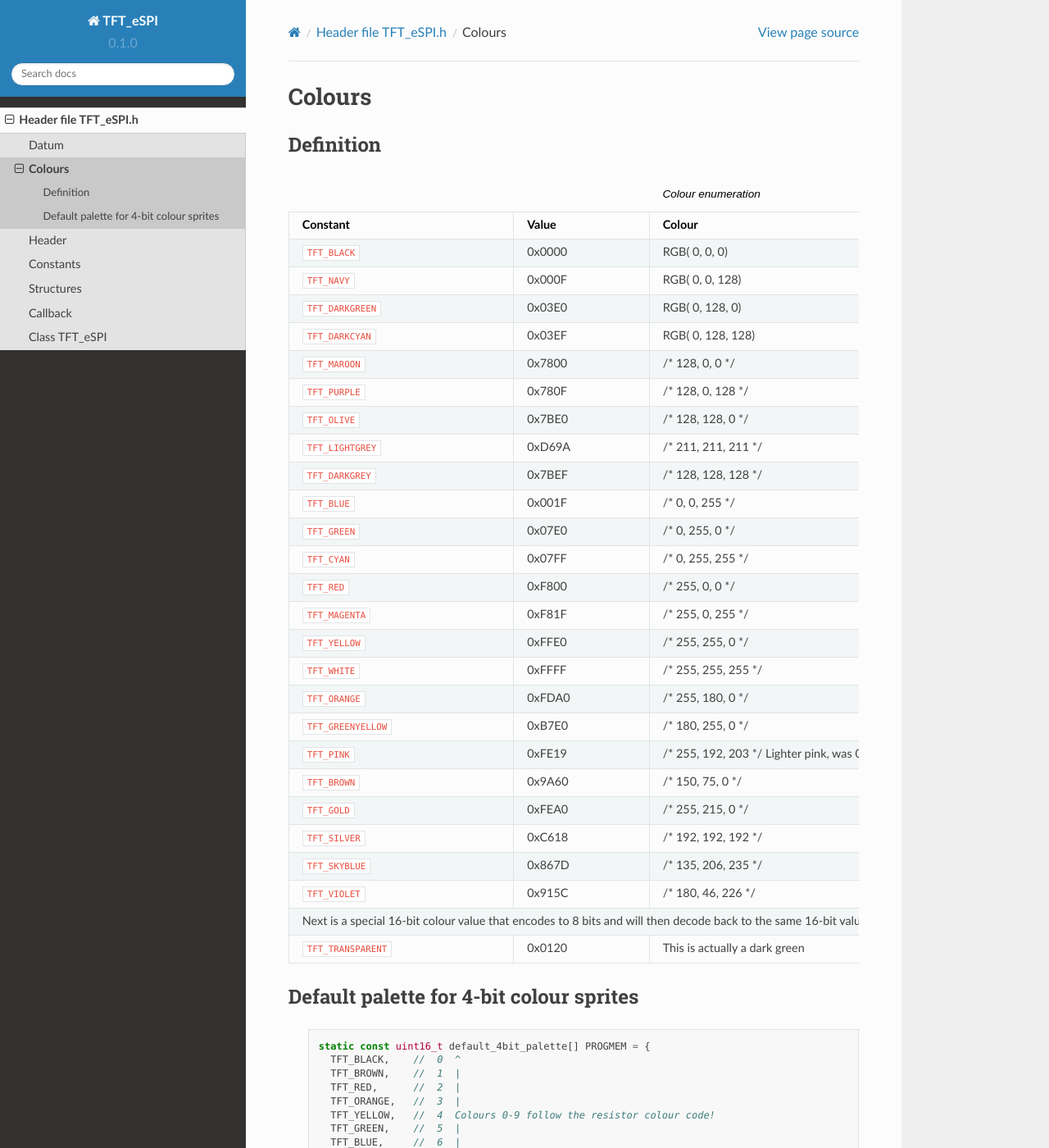
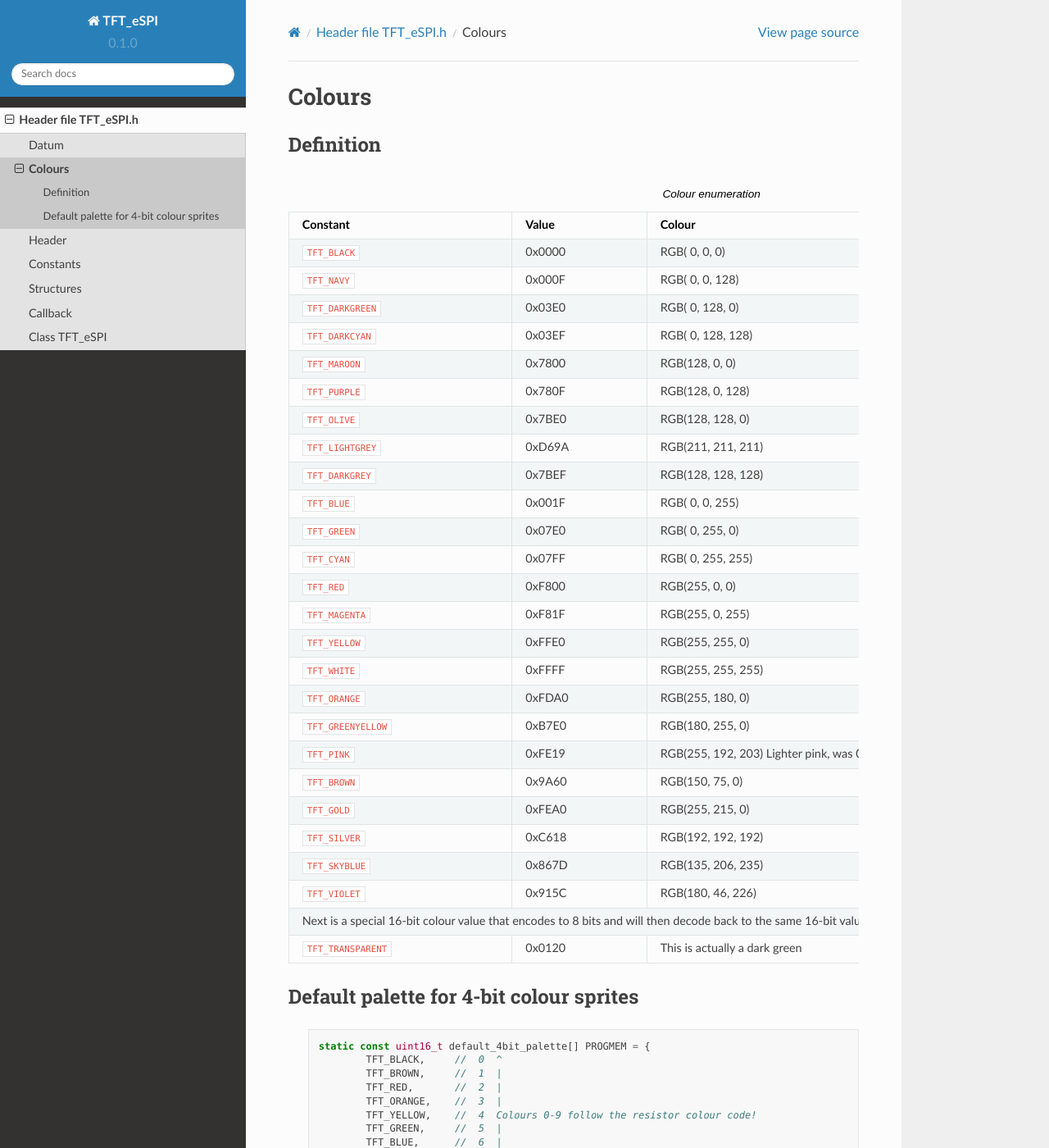
Before and after one commit to Marcussacapuces91/doc-TFT_eSPI, a Sphinx documentation site: the page built from docs/source/colours.rst, in a window 1280 px wide and 1400 px high. Shown: the whole window at 82% size. Built offline with Sphinx 7.4.7 and the Read the Docs theme 2.0.0, drawn with Linux system fonts in a browser that asks for light colours; pages that are not in the unit, such as notebooks, are missing from menus.

Commit message:
Update colours.rst

```diff
--- a/docs/source/colours.rst
+++ b/docs/source/colours.rst
@@ -7,85 +7,86 @@
 
 .. table:: Colour enumeration
 
-    +---------------------+------------+-------------------------------+
-    | Constant            | Value      | Colour                        |
-    +=====================+============+===============================+
-    | ``TFT_BLACK``       | 0x0000     | RGB(   0,   0,   0)           |
-    +---------------------+------------+-------------------------------+
-    | ``TFT_NAVY``        | 0x000F     | RGB(   0,   0, 128)           |
-    +---------------------+------------+-------------------------------+
-    | ``TFT_DARKGREEN``   | 0x03E0     | RGB(   0, 128,   0)           |
-    +---------------------+------------+-------------------------------+
-    | ``TFT_DARKCYAN``    | 0x03EF     | RGB(   0, 128, 128)           |
-    +---------------------+------------+-------------------------------+
-    | ``TFT_MAROON``      | 0x7800     | /* 128,   0,   0 \*/          |
-    +---------------------+------------+-------------------------------+
-    | ``TFT_PURPLE``      | 0x780F     | /* 128,   0, 128 \*/          |
-    +---------------------+------------+-------------------------------+
-    | ``TFT_OLIVE``       | 0x7BE0     | /* 128, 128,   0 \*/          |
-    +---------------------+------------+-------------------------------+
-    | ``TFT_LIGHTGREY``   | 0xD69A     | /* 211, 211, 211 \*/          |
-    +---------------------+------------+-------------------------------+
-    | ``TFT_DARKGREY``    | 0x7BEF     | /* 128, 128, 128 \*/          |
-    +---------------------+------------+-------------------------------+
-    | ``TFT_BLUE``        | 0x001F     | /*   0,   0, 255 \*/          |
-    +---------------------+------------+-------------------------------+
-    | ``TFT_GREEN``       | 0x07E0     | /*   0, 255,   0 \*/          |
-    +---------------------+------------+-------------------------------+
-    | ``TFT_CYAN``        | 0x07FF     | /*   0, 255, 255 \*/          |
-    +---------------------+------------+-------------------------------+
-    | ``TFT_RED``         | 0xF800     | /* 255,   0,   0 \*/          |
-    +---------------------+------------+-------------------------------+
-    | ``TFT_MAGENTA``     | 0xF81F     | /* 255,   0, 255 \*/          |
-    +---------------------+------------+-------------------------------+
-    | ``TFT_YELLOW``      | 0xFFE0     | /* 255, 255,   0 \*/          |
-    +---------------------+------------+-------------------------------+
-    | ``TFT_WHITE``       | 0xFFFF     | /* 255, 255, 255 \*/          |
-    +---------------------+------------+-------------------------------+
-    | ``TFT_ORANGE``      | 0xFDA0     | /* 255, 180,   0 \*/          |
-    +---------------------+------------+-------------------------------+
-    | ``TFT_GREENYELLOW`` | 0xB7E0     | /* 180, 255,   0 \*/          |
-    +---------------------+------------+-------------------------------+
-    | ``TFT_PINK``        | 0xFE19     | /* 255, 192, 203 \*/          |
-    |                     |            | Lighter pink, was 0xFC9F      |
-    +---------------------+------------+-------------------------------+
-    | ``TFT_BROWN``       | 0x9A60     | /* 150,  75,   0 \*/          |
-    +---------------------+------------+-------------------------------+
-    | ``TFT_GOLD``        | 0xFEA0     | /* 255, 215,   0 \*/          |
-    +---------------------+------------+-------------------------------+
-    | ``TFT_SILVER``      | 0xC618     | /* 192, 192, 192 \*/          |
-    +---------------------+------------+-------------------------------+
-    | ``TFT_SKYBLUE``     | 0x867D     | /* 135, 206, 235 \*/          |
-    +---------------------+------------+-------------------------------+
-    | ``TFT_VIOLET``      | 0x915C     | /* 180,  46, 226 \*/          |
-    +---------------------+------------+-------------------------------+
-    | Next is a special 16-bit colour value that encodes to 8 bits     |
-    | and will then decode back to the same 16-bit value.              |
-    | Convenient for 8-bit and 16-bit transparent sprites.             |
-    +---------------------+------------+-------------------------------+
-    | ``TFT_TRANSPARENT`` | 0x0120     | This is actually a dark green |
-    +---------------------+------------+-------------------------------+
+	+---------------------+------------+-------------------------------+
+	| Constant            | Value      | Colour                        |
+	+=====================+============+===============================+
+	| ``TFT_BLACK``       | 0x0000     | RGB(  0,   0,   0)            |
+	+---------------------+------------+-------------------------------+
+	| ``TFT_NAVY``        | 0x000F     | RGB(  0,   0, 128)            |
+	+---------------------+------------+-------------------------------+
+	| ``TFT_DARKGREEN``   | 0x03E0     | RGB(  0, 128,   0)            |
+	+---------------------+------------+-------------------------------+
+	| ``TFT_DARKCYAN``    | 0x03EF     | RGB(  0, 128, 128)            |
+	+---------------------+------------+-------------------------------+
+	| ``TFT_MAROON``      | 0x7800     | RGB(128,   0,   0)            |
+	+---------------------+------------+-------------------------------+
+	| ``TFT_PURPLE``      | 0x780F     | RGB(128,   0, 128)            |
+	+---------------------+------------+-------------------------------+
+	| ``TFT_OLIVE``       | 0x7BE0     | RGB(128, 128,   0)            |
+	+---------------------+------------+-------------------------------+
+	| ``TFT_LIGHTGREY``   | 0xD69A     | RGB(211, 211, 211)            |
+	+---------------------+------------+-------------------------------+
+	| ``TFT_DARKGREY``    | 0x7BEF     | RGB(128, 128, 128)            |
+	+---------------------+------------+-------------------------------+
+	| ``TFT_BLUE``        | 0x001F     | RGB(  0,   0, 255)            |
+	+---------------------+------------+-------------------------------+
+	| ``TFT_GREEN``       | 0x07E0     | RGB(  0, 255,   0)            |
+	+---------------------+------------+-------------------------------+
+	| ``TFT_CYAN``        | 0x07FF     | RGB(  0, 255, 255)            |
+	+---------------------+------------+-------------------------------+
+	| ``TFT_RED``         | 0xF800     | RGB(255,   0,   0)            |
+	+---------------------+------------+-------------------------------+
+	| ``TFT_MAGENTA``     | 0xF81F     | RGB(255,   0, 255)            |
+	+---------------------+------------+-------------------------------+
+	| ``TFT_YELLOW``      | 0xFFE0     | RGB(255, 255,   0)            |
+	+---------------------+------------+-------------------------------+
+	| ``TFT_WHITE``       | 0xFFFF     | RGB(255, 255, 255)            |
+	+---------------------+------------+-------------------------------+
+	| ``TFT_ORANGE``      | 0xFDA0     | RGB(255, 180,   0)            |
+	+---------------------+------------+-------------------------------+
+	| ``TFT_GREENYELLOW`` | 0xB7E0     | RGB(180, 255,   0)            |
+	+---------------------+------------+-------------------------------+
+	| ``TFT_PINK``        | 0xFE19     | RGB(255, 192, 203)            |
+	|                     |            | Lighter pink, was 0xFC9F      |
+	+---------------------+------------+-------------------------------+
+	| ``TFT_BROWN``       | 0x9A60     | RGB(150,  75,   0)            |
+	+---------------------+------------+-------------------------------+
+	| ``TFT_GOLD``        | 0xFEA0     | RGB(255, 215,   0)            |
+	+---------------------+------------+-------------------------------+
+	| ``TFT_SILVER``      | 0xC618     | RGB(192, 192, 192)            |
+	+---------------------+------------+-------------------------------+
+	| ``TFT_SKYBLUE``     | 0x867D     | RGB(135, 206, 235)            |
+	+---------------------+------------+-------------------------------+
+	| ``TFT_VIOLET``      | 0x915C     | RGB(180,  46, 226)            |
+	+---------------------+------------+-------------------------------+
+	| Next is a special 16-bit colour value that encodes to 8 bits     |
+	| and will then decode back to the same 16-bit value.              |
+	| Convenient for 8-bit and 16-bit transparent sprites.             |
+	+---------------------+------------+-------------------------------+
+	| ``TFT_TRANSPARENT`` | 0x0120     | This is actually a dark green |
+	+---------------------+------------+-------------------------------+
+
 
 Default palette for 4-bit colour sprites
 ----------------------------------------
 
   .. code:: C
 
-    static const uint16_t default_4bit_palette[] PROGMEM = {
-      TFT_BLACK,    //  0  ^
-      TFT_BROWN,    //  1  |
-      TFT_RED,      //  2  |
-      TFT_ORANGE,   //  3  |
-      TFT_YELLOW,   //  4  Colours 0-9 follow the resistor colour code!
-      TFT_GREEN,    //  5  |
-      TFT_BLUE,     //  6  |
-      TFT_PURPLE,   //  7  |
-      TFT_DARKGREY, //  8  |
-      TFT_WHITE,    //  9  v
-      TFT_CYAN,     // 10  Blue+green mix
-      TFT_MAGENTA,  // 11  Blue+red mix
-      TFT_MAROON,   // 12  Darker red colour
-      TFT_DARKGREEN,// 13  Darker green colour
-      TFT_NAVY,     // 14  Darker blue colour
-      TFT_PINK      // 15
-    };
+	static const uint16_t default_4bit_palette[] PROGMEM = {
+		TFT_BLACK,     //  0  ^
+		TFT_BROWN,     //  1  |
+		TFT_RED,       //  2  |
+		TFT_ORANGE,    //  3  |
+		TFT_YELLOW,    //  4  Colours 0-9 follow the resistor colour code!
+		TFT_GREEN,     //  5  |
+		TFT_BLUE,      //  6  |
+		TFT_PURPLE,    //  7  |
+		TFT_DARKGREY,  //  8  |
+		TFT_WHITE,     //  9  v
+		TFT_CYAN,      // 10  Blue+green mix
+		TFT_MAGENTA,   // 11  Blue+red mix
+		TFT_MAROON,    // 12  Darker red colour
+		TFT_DARKGREEN, // 13  Darker green colour
+		TFT_NAVY,      // 14  Darker blue colour
+		TFT_PINK       // 15
+	};
```
